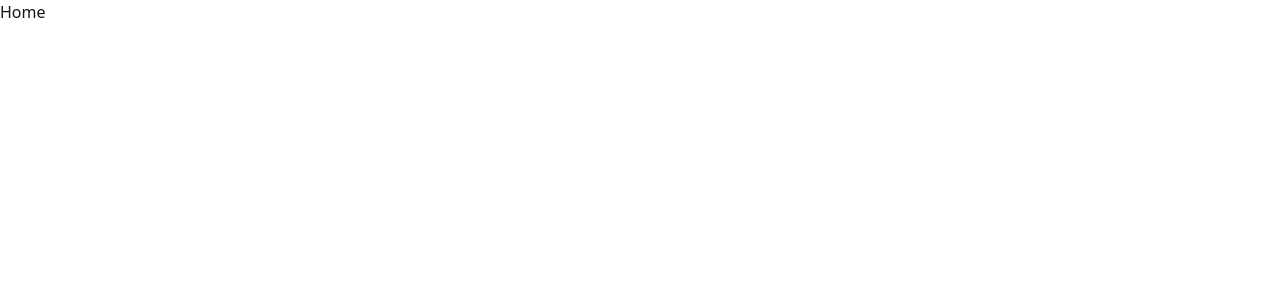
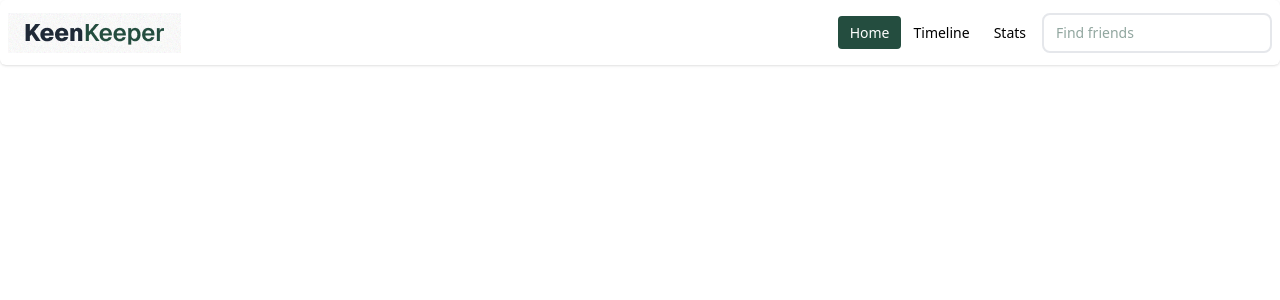
Before and after one commit to shamim4010/assignment-ph-07, a Next.js app: page / in a window 1280 px wide. Shown: the top 300 px of the page. Built offline with nearby package versions, Linux system fonts and the light colour scheme.

Commit message:
navbar and error page create done

```diff
--- a/next.config.mjs
+++ b/next.config.mjs
@@ -2,6 +2,17 @@
 const nextConfig = {
   /* config options here */
   reactCompiler: true,
+  images: {
+    remotePatterns: [
+      {
+        protocol: 'https',
+        hostname: 's3.amazonaws.com',
+        port: '',
+        pathname: '/my-bucket/**',
+        search: '',
+      },
+    ],
+  }
 };
 
 export default nextConfig;
--- /dev/null
+++ b/src/app/(main)/layout.jsx
@@ -0,0 +1,12 @@
+import Navbar from "../../components/shared/Navbar/Navbar.jsx"
+
+function Mainlayout({Children}) {
+  return (
+    <>
+        <Navbar />
+        {Children}
+    </>
+  )
+}
+
+export default Mainlayout
--- a/src/app/page.js
+++ b/src/app/(main)/page.jsx
@@ -1,3 +1,5 @@
+import React from 'react'
+
 function Home() {
   return (
     <div>Home</div>
--- a/src/app/globals.css
+++ b/src/app/globals.css
@@ -1,5 +1,7 @@
 @import "tailwindcss";
-@plugin "daisyui";
+@plugin "daisyui" {
+   themes: light;
+}
 
 :root {
   --background: #ffffff;
@@ -7,11 +9,6 @@
   --bg-b: #244D3F;
 }
 
-body {
-  background: var(--background);
-  color: var(--foreground);
-}
-
 .btn-bg,.bg {
   background-color: var(--bg-b);
 }
--- a/src/app/layout.js
+++ b/src/app/layout.jsx
@@ -22,7 +22,9 @@ export default function RootLayout({ children }) {
       lang="en"
       className={`${geistSans.variable} ${geistMono.variable} h-full antialiased`}
     >
-      <body className="min-h-full flex flex-col">{children}</body>
+      <body className="min-h-full flex flex-col">
+        {children}
+      </body>
     </html>
   );
 }
--- /dev/null
+++ b/src/app/not-found.jsx
@@ -0,0 +1,30 @@
+import Link from 'next/link'
+
+export const metadata = {
+  title: '404 - Page Not Found',
+  description: 'The page you are looking for does not exist.',
+}
+
+function NotFound() {
+  return (
+    <main class="h-screen w-full flex flex-col justify-center items-center bg-[#1A2238]">
+        <h1 class="text-9xl font-extrabold text-white tracking-widest">404</h1>
+        <div class="bg-[#FF6A3D] px-2 text-sm rounded rotate-12 absolute">
+            Page Not Found
+        </div>
+        <button class="mt-5">
+        <Link href='/' class="relative inline-block text-sm font-medium text-[#FF6A3D] group active:text-orange-500 focus:outline-none focus:ring">
+            <span
+            class="absolute inset-0 transition-transform translate-x-0.5 translate-y-0.5 bg-[#FF6A3D] group-hover:translate-y-0 group-hover:translate-x-0"
+            ></span>
+
+            <span class="relative block px-8 py-3 bg-[#1A2238] border border-current">
+            <router-link to="/">Go Home</router-link>
+            </span>
+        </Link>
+        </button>
+    </main>
+  )
+}
+
+export default  NotFound
--- /dev/null
+++ b/src/components/shared/Navbar/Navbar.jsx
@@ -0,0 +1,49 @@
+'use client'
+import Image from 'next/image'
+import Link from 'next/link'
+import { usePathname } from 'next/navigation'
+import React from 'react'
+import Logo from '../../../assets/logo.png'
+
+function Navbar() {
+    const pathName = usePathname()
+
+    const links = <>
+        <li><Link href='/' className={pathName === '/' ? 'btn-bg text-white rounded-sm': ''}>Home</Link></li>
+        <li><Link href='/timline' className={pathName === '/timline' ? 'btn-bg text-white rounded-sm': ''}>Timeline</Link></li>
+        <li><Link href='/stats' className={pathName === '/stats' ? 'btn-bg text-white rounded-sm': ''}>Stats</Link></li>
+    </>
+
+  return (
+    <div className="max-lg:collapse bg-base-200 md:mb-48 shadow-sm w-full rounded-md">
+        <input id="navbar-1-toggle" className="peer hidden" type="checkbox" />
+        <label htmlFor="navbar-1-toggle" className="fixed inset-0 hidden max-lg:peer-checked:block"></label>
+        <div className="collapse-title navbar">
+            <div className="navbar-start">
+            <label htmlFor="navbar-1-toggle" className="btn border-none md:hidden">
+                <svg xmlns="http://www.w3.org/2000/svg" className="h-5 w-5" fill="none" viewBox="0 0 24 24" stroke="currentColor"><path strokeLinecap="round" strokeLinejoin="round" strokeWidth="2" d="M4 6h16M4 12h8m-8 6h16" /></svg>
+            </label>
+            <Link href="/">
+                <button className="btn border-none text-xl">
+                    <Image src={Logo} alt='Logo' />
+                </button>
+            </Link>
+            </div>
+            <div className="navbar-end flex">
+                <ul className="menu menu-horizontal px-1 hidden md:flex">
+                {links}
+                </ul>
+                <input type="search" placeholder="Find friends" className="input border-2 border-gray-200 focus:border-[#244D3F] text-[#244D3F] rounded-lg  w-60 lg:w-auto" />
+            </div>
+        </div>
+
+        <div className="collapse-content md:hidden z-1">
+            <ul className="menu">
+                {links}
+            </ul>
+        </div>
+    </div>
+  )
+}
+
+export default Navbar
```
